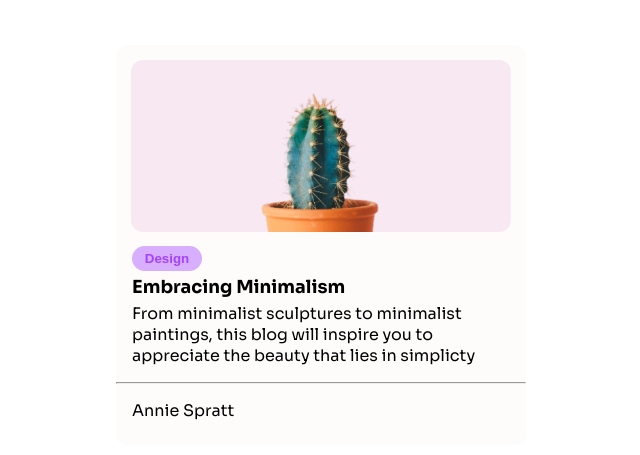
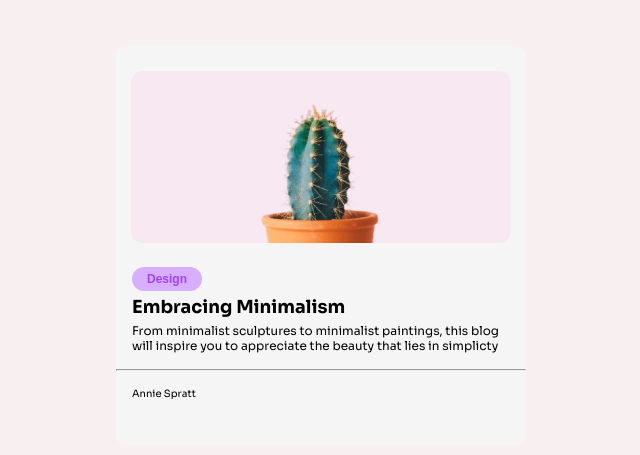
Before and after one commit to kolamat/dccl--responsive-mini-blog-card, a plain HTML site: page index.html in a window 1280 px wide. Shown: the part 115-570 px from the top of the page, without its empty margins (319-959 px from the left). Drawn offline with Linux system fonts and the light colour scheme.

Commit message:
On branch main Changes to be committed: 	modified:   style.css

```diff
--- a/style.css
+++ b/style.css
@@ -9,6 +9,7 @@
 body {
   display: flex;
   justify-content: center;
+  background: rgb(248, 240, 240);
 }
 .card {
   display: grid;
@@ -19,7 +20,7 @@ body {
   margin-left: auto;
   margin-right: auto;
   margin-top: 10rem;
-  background: rgb(254, 251, 251);
+  background: whitesmoke;
 }
 
 .texts {
@@ -31,11 +32,10 @@ body {
 
 .texts h3 {
   font-size: 18px;
-  font-family: "Sora", sans-serif;
 }
 
 .texts span {
-  font-size: 16px;
+  font-size: 12px;
 }
 
 img {
@@ -51,6 +51,7 @@ button {
   background: rgb(216, 175, 255);
   color: rgb(163, 65, 255);
   font-weight: bold;
+  font-size: 12px;
 }
 
 .imgDiv {
@@ -68,4 +69,5 @@ button {
 
 .footer {
   padding: 1rem;
+  font-size: 10px;
 }
```
